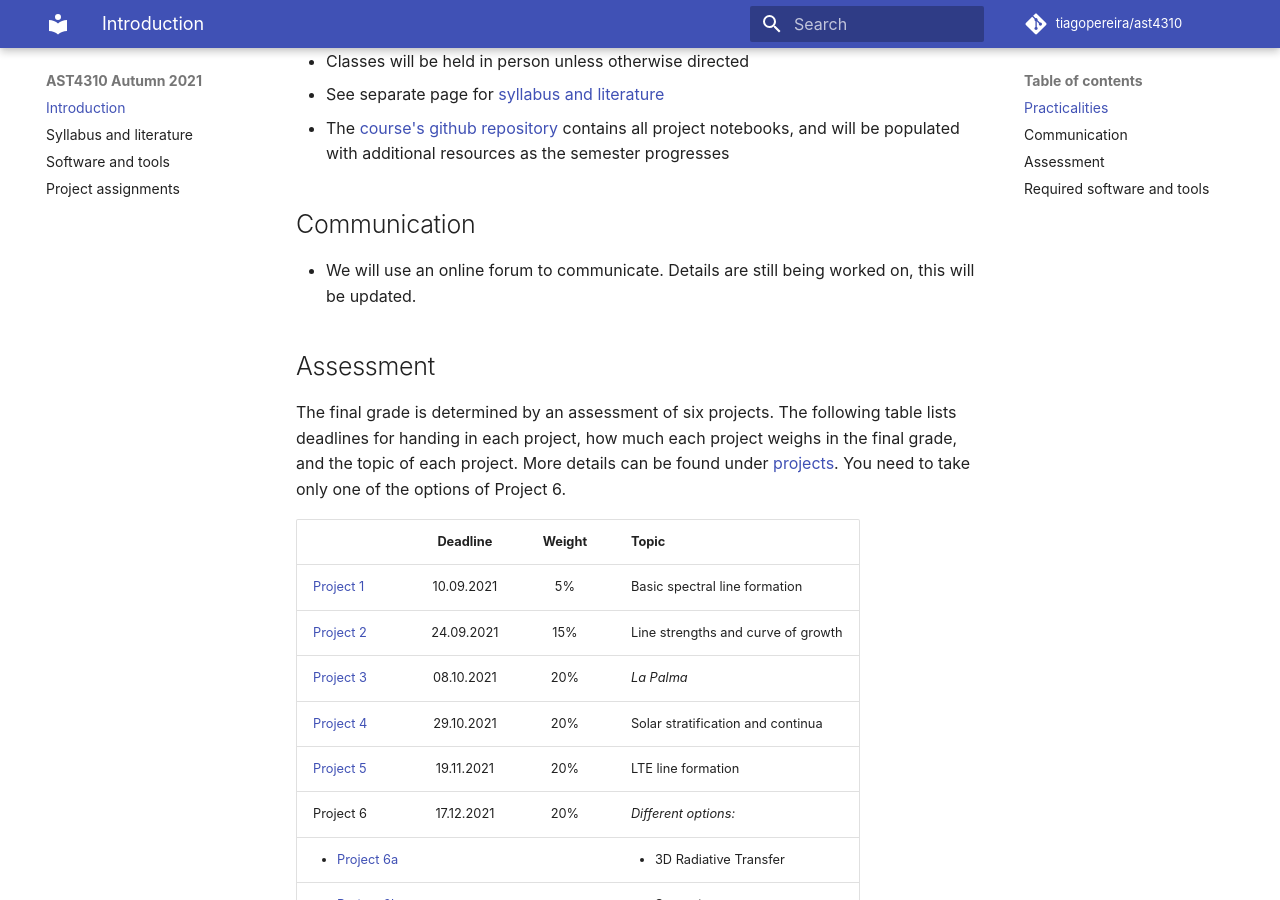
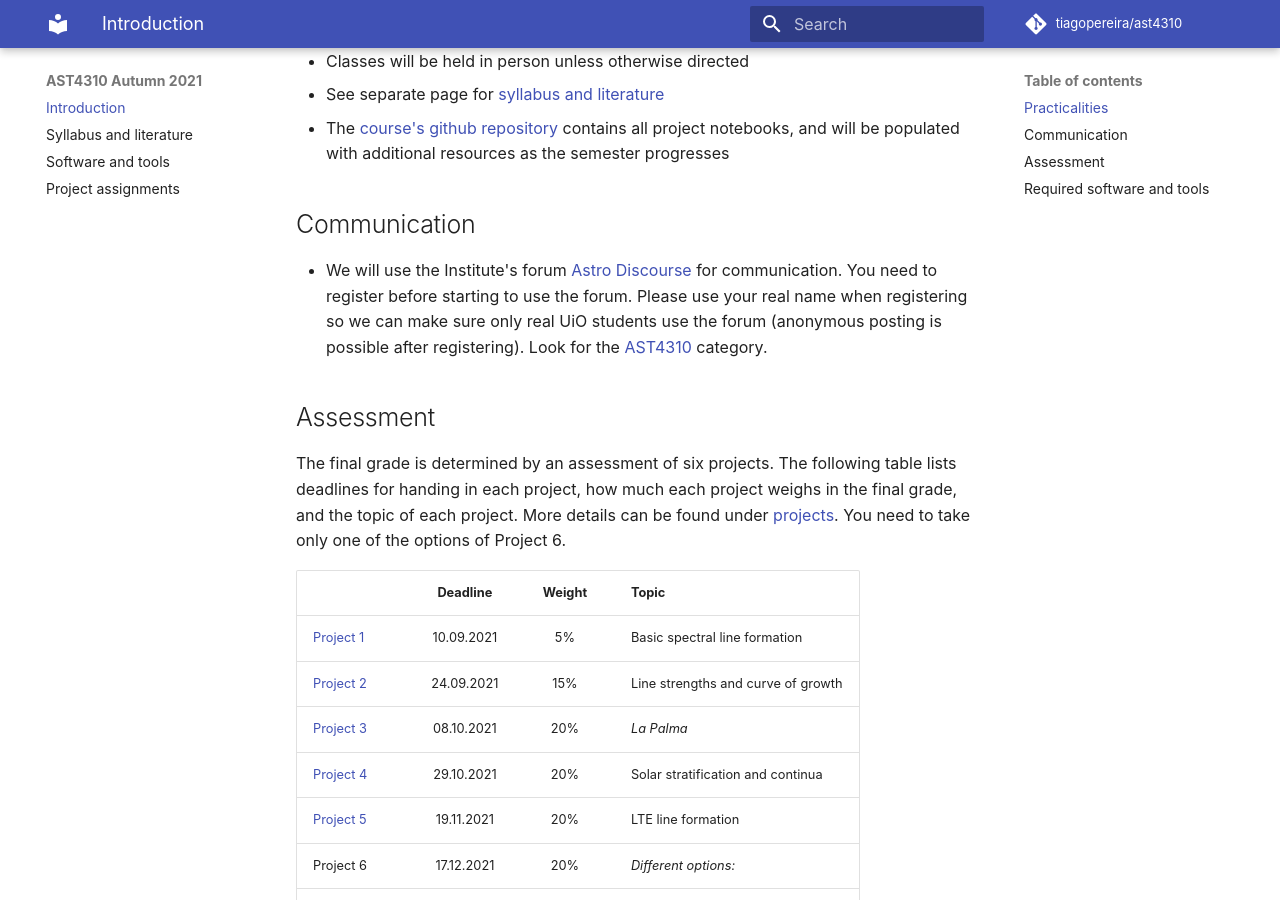
Before and after one commit to tiagopereira/ast4310_h21, an MkDocs documentation site: the page built from docs/index.md, in a window 1280 px wide and 900 px high, scrolled down 436 px. Built offline with MkDocs 1.6.1 and Material for MkDocs 9.7.7, drawn with Linux system fonts in a browser that asks for light colours; comment, search, counter and statistics services are not loaded.

Commit message:
Updated main page

```diff
--- a/docs/index.md
+++ b/docs/index.md
@@ -14,7 +14,7 @@ These pages contain a description of AST4310 and additional resources. The pages
 
 
 ## Communication
-- We will use an online forum to communicate. Details are still being worked on, this will be updated.
+- We will use the Institute's forum [Astro Discourse](https://astro-discourse.utenforuio.no/) for communication. You need to register before starting to use the forum. Please use your real name when registering so we can make sure only real UiO students use the forum (anonymous posting is possible after registering). Look for the [AST4310](https://astro-discourse.utenforuio.no/c/ast4310/6) category.
 
 ## Assessment
 
```
